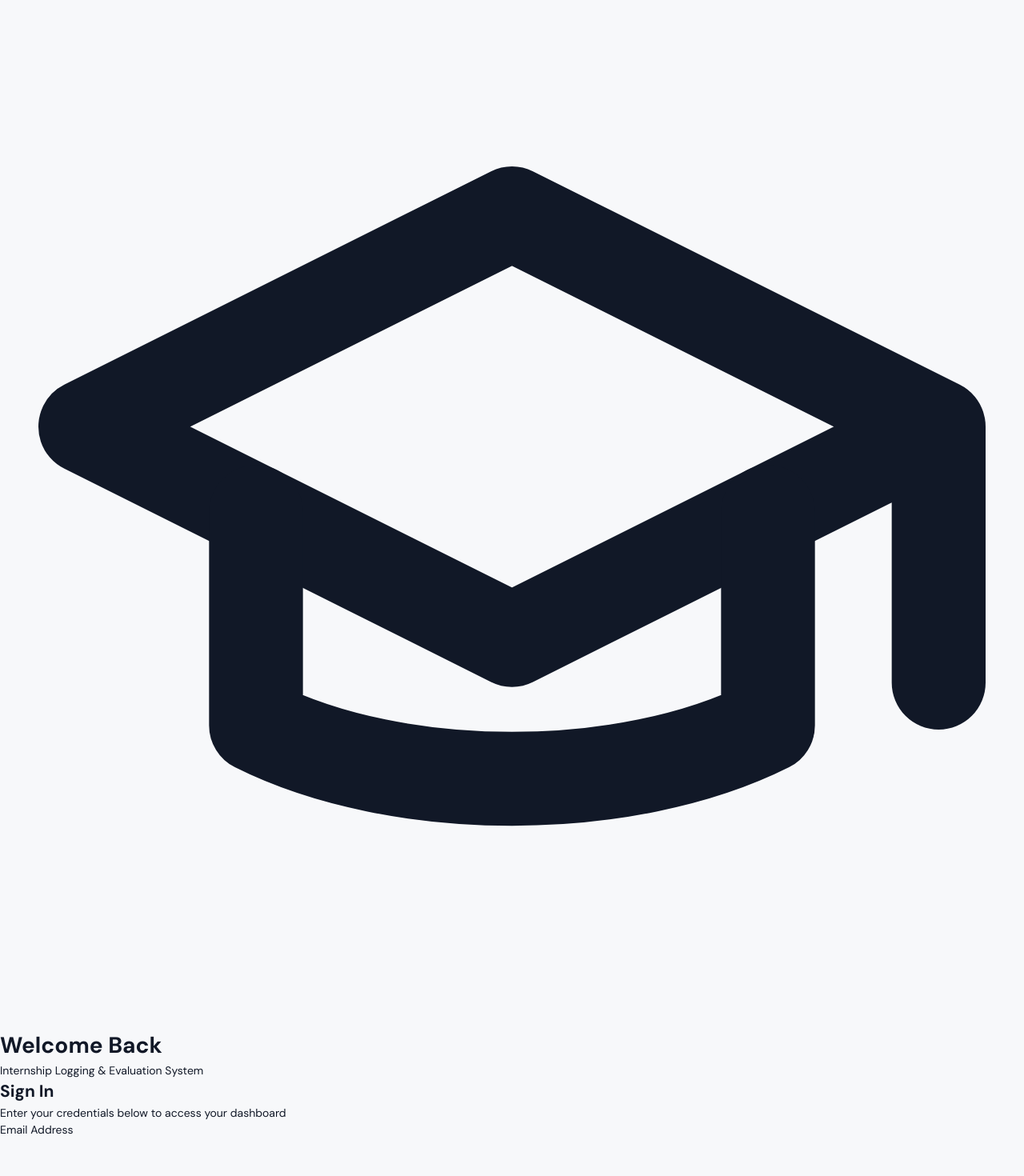
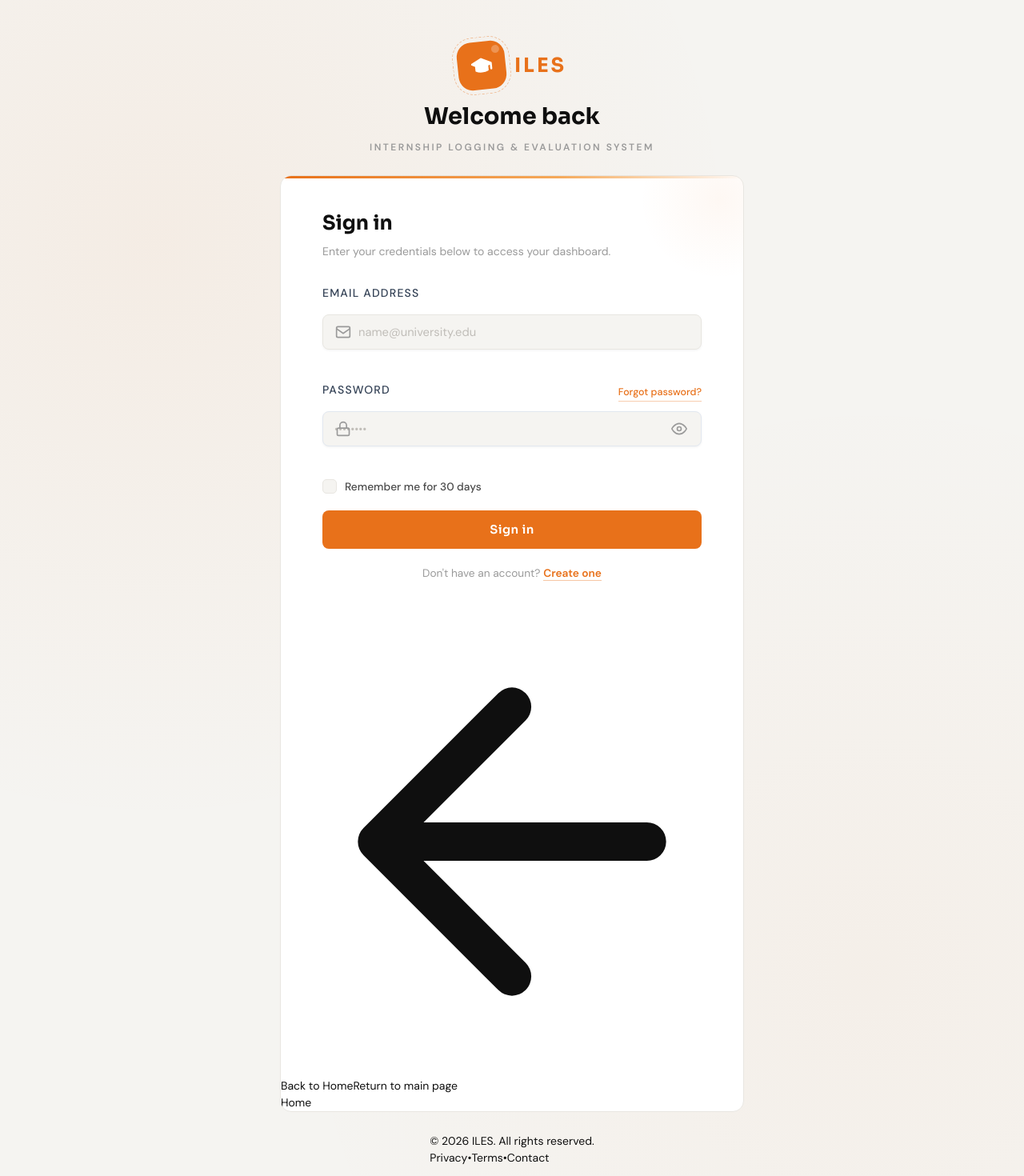
Before and after one commit to kalasamuel/ILES, a React (Vite) app in the folder frontend/iles-frontend/: page /login in a window 1280 px wide. Shown: the top 1470 px of the page at 80% size. Built offline with nearby package versions, Linux system fonts and the light colour scheme.

Commit message:
Refactored Login component for improved structure and styling; enhanced accessibility and user experience with updated layout and CSS classes.

```diff
--- a/frontend/iles-frontend/src/pages/Login.jsx
+++ b/frontend/iles-frontend/src/pages/Login.jsx
@@ -1,6 +1,7 @@
 import React, { useState } from 'react';
 import { useNavigate, Link } from 'react-router-dom';
 import { useAuth } from '../hooks/AuthContext';
+import './Login.css';
 
 const Login = () => {
   const [formData, setFormData] = useState({ email: '', password: '' });
@@ -31,40 +32,37 @@ const Login = () => {
   };
 
   return (
-    <div className="min-h-screen bg-slate-50 flex flex-col justify-center items-center p-4">
-
-      {/* Header */}
-      <div className="mb-8 text-center space-y-2">
-        <Link to="/" className="inline-flex items-center justify-center p-3 bg-zinc-950 rounded-xl mb-4 hover:scale-105 transition-transform">
-          <svg className="w-8 h-8 text-white" viewBox="0 0 24 24" fill="none" stroke="currentColor" strokeWidth="2.2" strokeLinecap="round" strokeLinejoin="round">
+    <div className="login-container">
+      <header className="login-header">
+        <Link to="/" className="login-logo-link" aria-label="Go to home page">
+          <div className="login-logo">
+            <div className="login-logo-icon">
+              <svg viewBox="0 0 24 24" fill="none" stroke="currentColor" strokeWidth="2.2" strokeLinecap="round" strokeLinejoin="round">
                 <path d="M22 10v6M2 10l10-5 10 5-10 5z" />
                 <path d="M6 12v5c3.33 1.67 8.67 1.67 12 0v-5" />
               </svg>
+            </div>
+            <div className="login-logo-text">ILES</div>
+          </div>
         </Link>
-        <h1 className="text-4xl font-bold tracking-tight text-zinc-950">Welcome Back</h1>
-        <p className="text-zinc-500">Internship Logging &amp; Evaluation System</p>
+        <h1 className="login-title">Welcome back</h1>
+        <p className="login-subtitle">Internship Logging &amp; Evaluation System</p>
+      </header>
+
+      <main className="login-card">
+        <h2>Sign in</h2>
+        <p className="login-card-subtitle">Enter your credentials below to access your dashboard.</p>
+
+        <form onSubmit={handleSubmit}>
+          <div className="form-group">
+            <label htmlFor="email">Email address</label>
+            <div className="input-wrapper">
+              <div className="input-icon">
+                <svg width="20" height="20" viewBox="0 0 24 24" fill="none" stroke="currentColor" strokeWidth="2">
+                  <rect x="2" y="4" width="20" height="16" rx="2" />
+                  <path d="M2 7l10 7 10-7" />
+                </svg>
               </div>
-
-      {/* Main Card */}
-      <div className="w-full max-w-md bg-white border border-zinc-200 shadow-xl shadow-zinc-200/50 rounded-3xl p-8">
-
-        <div className="mb-6">
-          <h2 className="text-2xl font-semibold text-zinc-900 tracking-tight">Sign In</h2>
-          <p className="text-sm text-zinc-500 mt-1">Enter your credentials below to access your dashboard</p>
-        </div>
-
-        <form onSubmit={handleSubmit} className="space-y-6">
-
-          {/* Email */}
-          <div className="space-y-2">
-            <label htmlFor="email" className="text-sm font-medium leading-none peer-disabled:cursor-not-allowed peer-disabled:opacity-70">
-              Email Address
-            </label>
-            <div className="relative">
-              <svg className="absolute left-3 top-3 h-5 w-5 text-zinc-400" fill="none" stroke="currentColor" strokeWidth="2" viewBox="0 0 24 24">
-                <rect x="2" y="4" width="20" height="16" rx="2"/>
-                <path d="M2 7l10 7 10-7"/>
-              </svg>
               <input
                 type="email"
                 id="email"
@@ -72,27 +70,25 @@ const Login = () => {
                 value={formData.email}
                 onChange={handleChange}
                 placeholder="name@university.edu"
-                className="flex h-11 w-full rounded-md border border-zinc-300 bg-transparent pl-10 px-3 py-2 text-sm shadow-sm transition-colors file:border-0 file:bg-transparent file:text-sm file:font-medium placeholder:text-zinc-400 focus-visible:outline-none focus-visible:ring-2 focus-visible:ring-zinc-950 disabled:cursor-not-allowed disabled:opacity-50"
                 required
               />
             </div>
           </div>
 
-          {/* Password */}
-          <div className="space-y-2">
-            <div className="flex items-center justify-between">
-              <label htmlFor="password" className="text-sm font-medium leading-none whitespace-nowrap">
-                Password
-              </label>
-              <Link to="/forgot-password" className="text-sm font-medium text-blue-600 hover:text-blue-500 hover:underline">
+          <div className="form-group">
+            <div className="form-group-header">
+              <label htmlFor="password">Password</label>
+              <Link to="/forgot-password" className="forgot-password">
                 Forgot password?
               </Link>
             </div>
-            <div className="relative">
-              <svg className="absolute left-3 top-3 h-5 w-5 text-zinc-400" fill="none" stroke="currentColor" strokeWidth="2" viewBox="0 0 24 24">
-                <rect x="3" y="11" width="18" height="11" rx="2"/>
-                <path d="M7 11V7a5 5 0 0 1 10 0v4"/>
+            <div className="input-wrapper">
+              <div className="input-icon">
+                <svg width="20" height="20" viewBox="0 0 24 24" fill="none" stroke="currentColor" strokeWidth="2">
+                  <rect x="3" y="11" width="18" height="11" rx="2" />
+                  <path d="M7 11V7a5 5 0 0 1 10 0v4" />
                 </svg>
+              </div>
               <input
                 type={showPassword ? 'text' : 'password'}
                 id="password"
@@ -100,75 +96,55 @@ const Login = () => {
                 value={formData.password}
                 onChange={handleChange}
                 placeholder="••••••••"
-                className="flex h-11 w-full rounded-md border border-zinc-300 bg-transparent pl-10 pr-10 py-2 text-sm shadow-sm transition-colors file:border-0 file:bg-transparent file:text-sm file:font-medium placeholder:text-zinc-400 focus-visible:outline-none focus-visible:ring-2 focus-visible:ring-zinc-950 disabled:cursor-not-allowed disabled:opacity-50"
                 required
               />
               <button
                 type="button"
-                className="absolute right-1 top-1 bottom-1 px-3 flex items-center text-zinc-400 hover:text-zinc-600 rounded-md focus:outline-none focus:ring-2 focus:ring-zinc-950"
+                className="pw-toggle"
                 onClick={() => setShowPassword(!showPassword)}
+                aria-label={showPassword ? 'Hide password' : 'Show password'}
               >
                 {showPassword ? (
-                  <svg className="h-5 w-5" viewBox="0 0 24 24" fill="none" stroke="currentColor" strokeWidth="2">
-                    <path d="M17.94 17.94A10.07 10.07 0 0 1 12 20c-7 0-11-8-11-8a18.45 18.45 0 0 1 5.06-5.94"/>
-                    <path d="M9.9 4.24A9.12 9.12 0 0 1 12 4c7 0 11 8 11 8a18.5 18.5 0 0 1-2.16 3.19"/>
-                    <line x1="1" y1="1" x2="23" y2="23"/>
+                  <svg width="20" height="20" viewBox="0 0 24 24" fill="none" stroke="currentColor" strokeWidth="2">
+                    <path d="M17.94 17.94A10.07 10.07 0 0 1 12 20c-7 0-11-8-11-8a18.45 18.45 0 0 1 5.06-5.94" />
+                    <path d="M9.9 4.24A9.12 9.12 0 0 1 12 4c7 0 11 8 11 8a18.5 18.5 0 0 1-2.16 3.19" />
+                    <line x1="1" y1="1" x2="23" y2="23" />
                   </svg>
                 ) : (
-                  <svg className="h-5 w-5" viewBox="0 0 24 24" fill="none" stroke="currentColor" strokeWidth="2">
-                    <path d="M1 12s4-8 11-8 11 8 11 8-4 8-11 8-11-8-11-8z"/>
-                    <circle cx="12" cy="12" r="3"/>
+                  <svg width="20" height="20" viewBox="0 0 24 24" fill="none" stroke="currentColor" strokeWidth="2">
+                    <path d="M1 12s4-8 11-8 11 8 11 8-4 8-11 8-11-8-11-8z" />
+                    <circle cx="12" cy="12" r="3" />
                   </svg>
                 )}
               </button>
             </div>
           </div>
 
-          {/* Remember Me */}
-          <div className="flex items-center space-x-2">
+          <label className="remember-me" htmlFor="remember">
             <input
               type="checkbox"
               id="remember"
-              className="h-4 w-4 rounded border-zinc-300 text-zinc-900 focus:ring-zinc-950"
               checked={rememberMe}
               onChange={(e) => setRememberMe(e.target.checked)}
             />
-            <label htmlFor="remember" className="text-sm font-medium leading-none peer-disabled:cursor-not-allowed peer-disabled:opacity-70">
             Remember me for 30 days
           </label>
-          </div>
 
-          {/* Error Message */}
-          {error && (
-            <div className="p-3 text-sm font-medium bg-red-50 text-red-600 border border-red-200 rounded-md">
-              {error}
-            </div>
-          )}
+          {error && <div className="error-message">{error}</div>}
 
-          {/* Submit Button */}
-          <button
-            type="submit"
-            disabled={isLoading}
-            className="inline-flex items-center justify-center whitespace-nowrap rounded-md text-sm font-medium transition-colors focus-visible:outline-none focus-visible:ring-2 focus-visible:ring-zinc-950 disabled:pointer-events-none disabled:opacity-50 bg-zinc-900 text-zinc-50 hover:bg-zinc-900/90 h-11 w-full"
-          >
+          <button type="submit" disabled={isLoading} className="btn-signin">
             {isLoading ? (
               <span className="flex items-center gap-2">
-                <svg className="animate-spin h-4 w-4 text-white" viewBox="0 0 24 24">
-                  <circle className="opacity-25" cx="12" cy="12" r="10" stroke="currentColor" strokeWidth="4" fill="none"></circle>
-                  <path className="opacity-75" fill="currentColor" d="M4 12a8 8 0 018-8V0C5.373 0 0 5.373 0 12h4zm2 5.291A7.962 7.962 0 014 12H0c0 3.042 1.135 5.824 3 7.938l3-2.647z"></path>
-                </svg>
+                <span className="spinner" />
                 Signing in...
               </span>
             ) : (
-              'Sign In'
+              'Sign in'
             )}
           </button>
 
-          <div className="text-center text-sm text-zinc-500">
-            Don't have an account?{' '}
-            <Link to="/register" className="font-semibold text-zinc-900 hover:text-zinc-700 hover:underline">
-              Create one
-            </Link>
+          <div className="login-register">
+            Don't have an account? <Link to="/register">Create one</Link>
           </div>
         </form>
 
@@ -177,7 +153,7 @@ const Login = () => {
             <div className="flex items-center gap-3">
               <div className="flex items-center justify-center w-8 h-8 rounded-full bg-zinc-200/60 group-hover:bg-zinc-200 transition-colors">
                 <svg className="w-4 h-4 text-zinc-700" viewBox="0 0 24 24" fill="none" stroke="currentColor" strokeWidth="2" strokeLinecap="round" strokeLinejoin="round">
-                  <path d="M19 12H5M12 5l-7 7 7 7"/>
+                  <path d="M19 12H5M12 5l-7 7 7 7" />
                 </svg>
               </div>
               <div className="flex flex-col">
@@ -190,10 +166,9 @@ const Login = () => {
             </span>
           </Link>
         </div>
+      </main>
 
-      </div>
-
-      <footer className="mt-12 text-center text-sm text-zinc-500 flex flex-col items-center gap-2">
+      <footer className="mt-2 text-center text-sm text-zinc-500 flex flex-col items-center gap-2">
         <p>© 2026 ILES. All rights reserved.</p>
         <div className="flex items-center space-x-2">
           <Link to="/privacy" className="hover:text-zinc-800 hover:underline">Privacy</Link>
```
Lines whose indentation alone changed are shown as unchanged.
